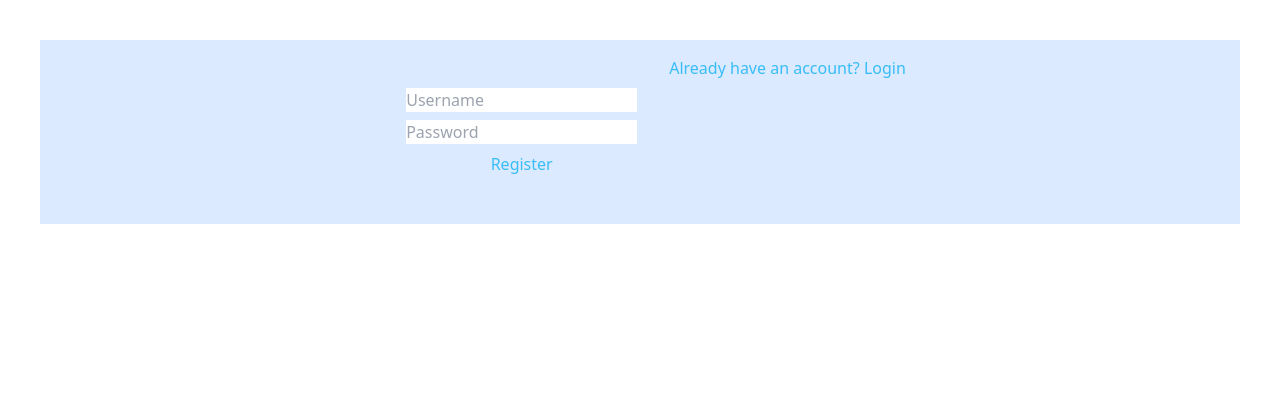
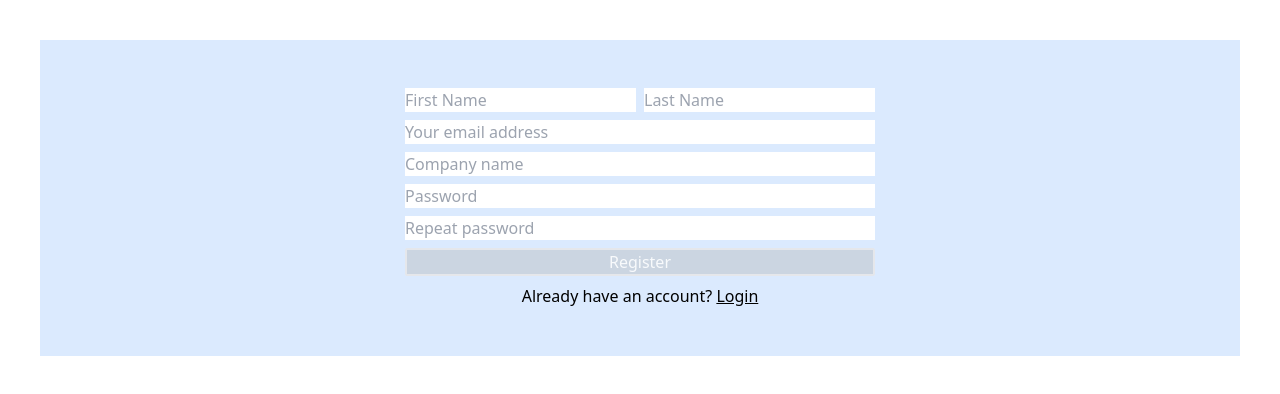
Before and after one commit to shasikaud/suma-mvp, a Next.js app: page /register in a window 1280 px wide. Shown: the top 394 px of the page. Built offline with nearby package versions, Linux system fonts and the light colour scheme; no server answers.

Commit message:
added styling register form [wip]

```diff
--- a/app/register/page.jsx
+++ b/app/register/page.jsx
@@ -7,10 +7,19 @@ import Link from "next/link"
 
 const RegisterForm = () => {
 
+    const formObj = {
+
+    }
+
     const [formData, setFormData] = useState({
         username: '',
-        password: ''
+        password: '',
+        repeatPassword: ''
     })
+
+    const validEntries = formData.username !== '' &&
+                          formData.password !== '' &&
+                          (formData.password === formData.repeatPassword)
 
     const router = useRouter();
 
@@ -40,15 +49,42 @@ const RegisterForm = () => {
       }
 
       return (
-        <div className="flex justify-center p-4 bg-blue-100 text-sky-400 m-10">
+        <div className="flex justify-center p-4 bg-blue-100 text-black-200 m-10">
           <form onSubmit={submitForm} className="flex flex-col gap-2 m-4 p-4">
+
+            <div className="flex flex-row gap-2">
+              <input
+                type='text'
+                placeholder="First Name"
+                name="firstName"
+                value={formData.firstName}
+                onChange={e => updateForm(e.target.name, e.target.value)}
+              />
+              <input
+                type='text'
+                placeholder="Last Name"
+                name="lastName"
+                value={formData.LastName}
+                onChange={e => updateForm(e.target.name, e.target.value)}
+              />
+            </div>
+
             <input
-              type='text'
-              placeholder="Username"
+              type='email'
+              placeholder="Your email address"
               name="username"
               value={formData.username}
               onChange={e => updateForm(e.target.name, e.target.value)}
             />
+
+            <input
+              type='text'
+              placeholder="Company name"
+              name="companyName"
+              value={formData.companyName}
+              onChange={e => updateForm(e.target.name, e.target.value)}
+            />
+
             <input
               type="password"
               placeholder="Password"
@@ -56,9 +92,29 @@ const RegisterForm = () => {
               value={formData.password}
               onChange={e => updateForm(e.target.name, e.target.value)}
             />
-            <button type="submit" onClick={submitForm}>Register</button>
+
+            <input
+              type="password"
+              placeholder="Repeat password"
+              name="repeatPassword"
+              value={formData.repeatPassword}
+              onChange={e => updateForm(e.target.name, e.target.value)}
+            />
+
+            <button
+              type="submit"
+              onClick={submitForm}
+              className={`border-2 rounded-sm ${validEntries ? "border-red-600 bg-red-100" : "bg-slate-300 text-slate-50"}`}
+              disabled={!validEntries}
+            >
+              Register
+            </button>
+
+            <div className="flex justify-center">
+              <h1>Already have an account? <span> <Link href='/login' className="underline">Login</Link></span></h1>
+            </div>
           </form>
-          <h1>Already have an account? <span> <Link href='/login'>Login</Link></span></h1>
+
         </div>
       )
 }
```
